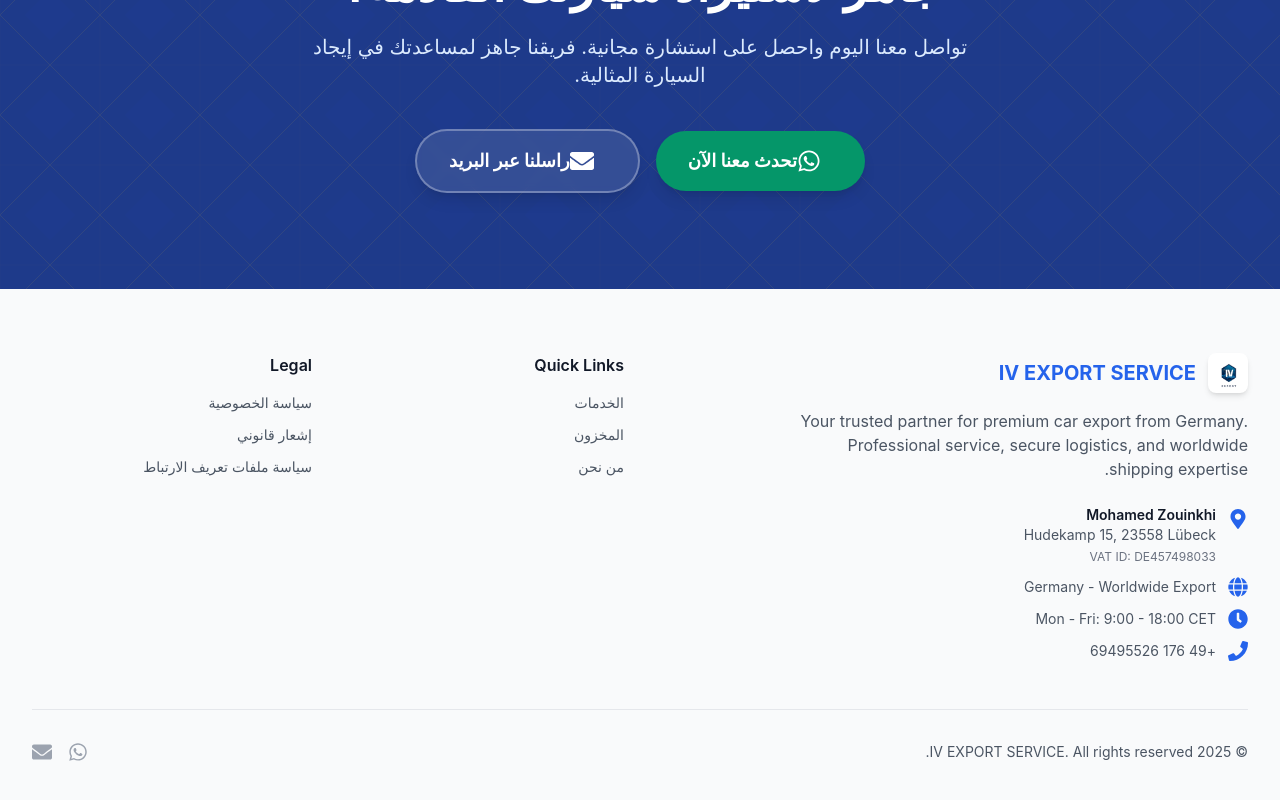
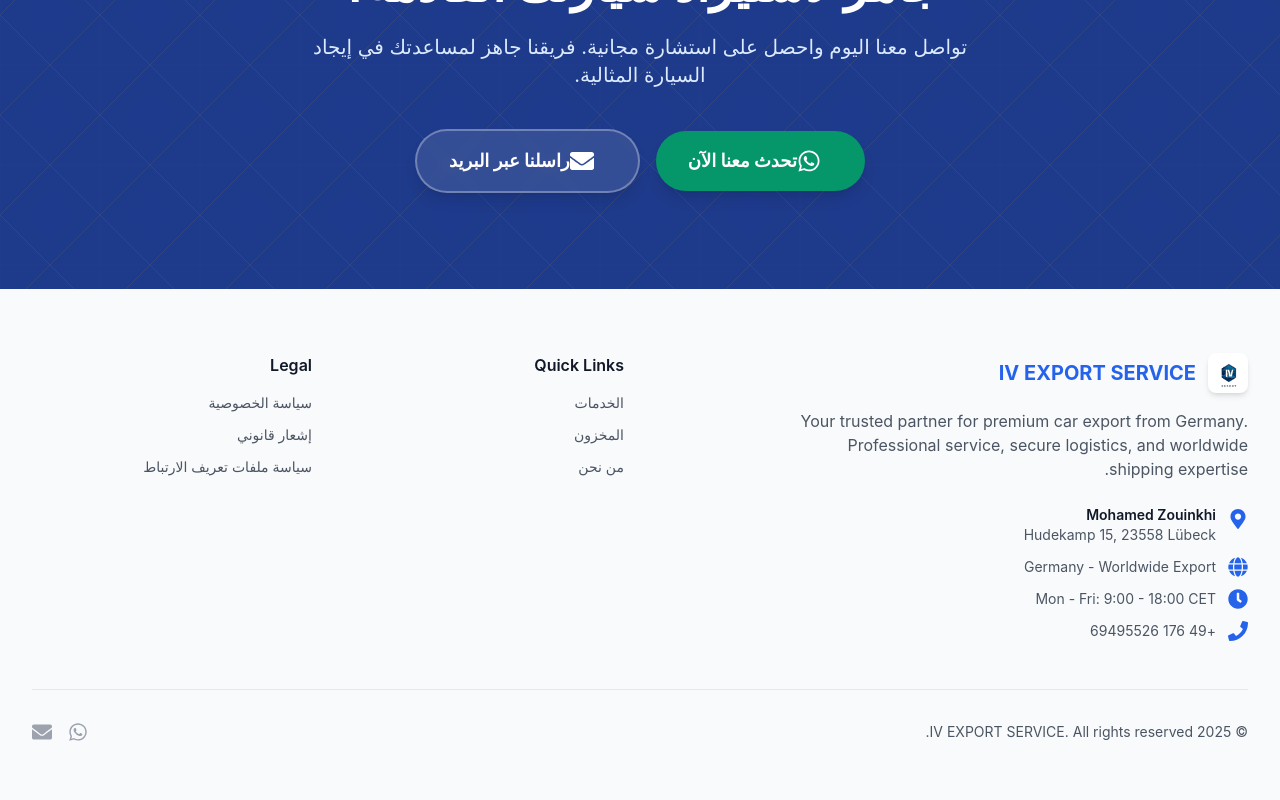
Before and after one commit to rayenx2/car_mohamed, a React (Create React App) app: page / in a window 1280 px wide. Shown: the part 4566-5366 px from the top of the page. Built offline with nearby package versions, Linux system fonts and the light colour scheme.

Commit message:
nahina tva

```diff
--- a/src/components/Footer.tsx
+++ b/src/components/Footer.tsx
@@ -81,7 +81,6 @@ export default function Footer() {
 								<div>
 									<p className="font-semibold text-gray-900">Mohamed Zouinkhi</p>
 									<p>Hudekamp 15, 23558 Lübeck</p>
-									<p className="text-gray-500 text-xs mt-1">VAT ID: DE457498033</p>
 								</div>
 							</div>
 							<div className="flex items-center gap-3">
```
